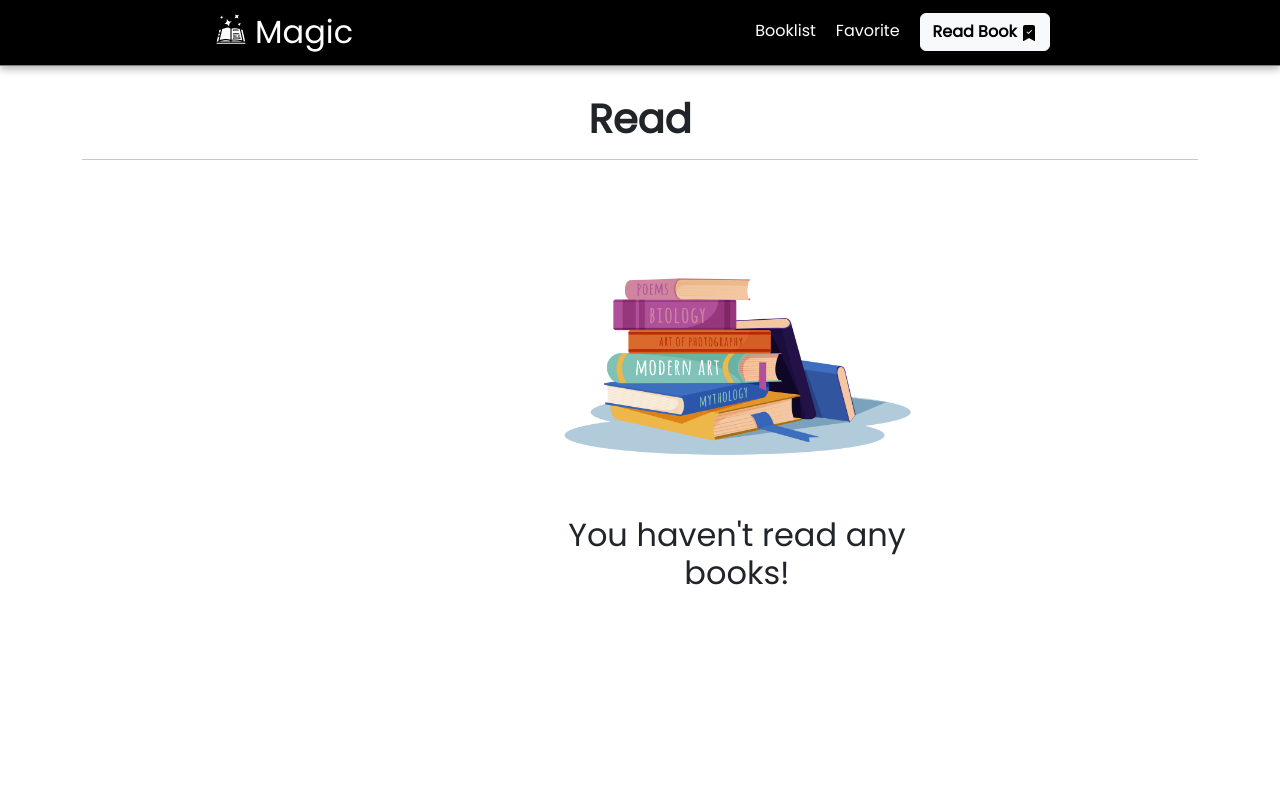
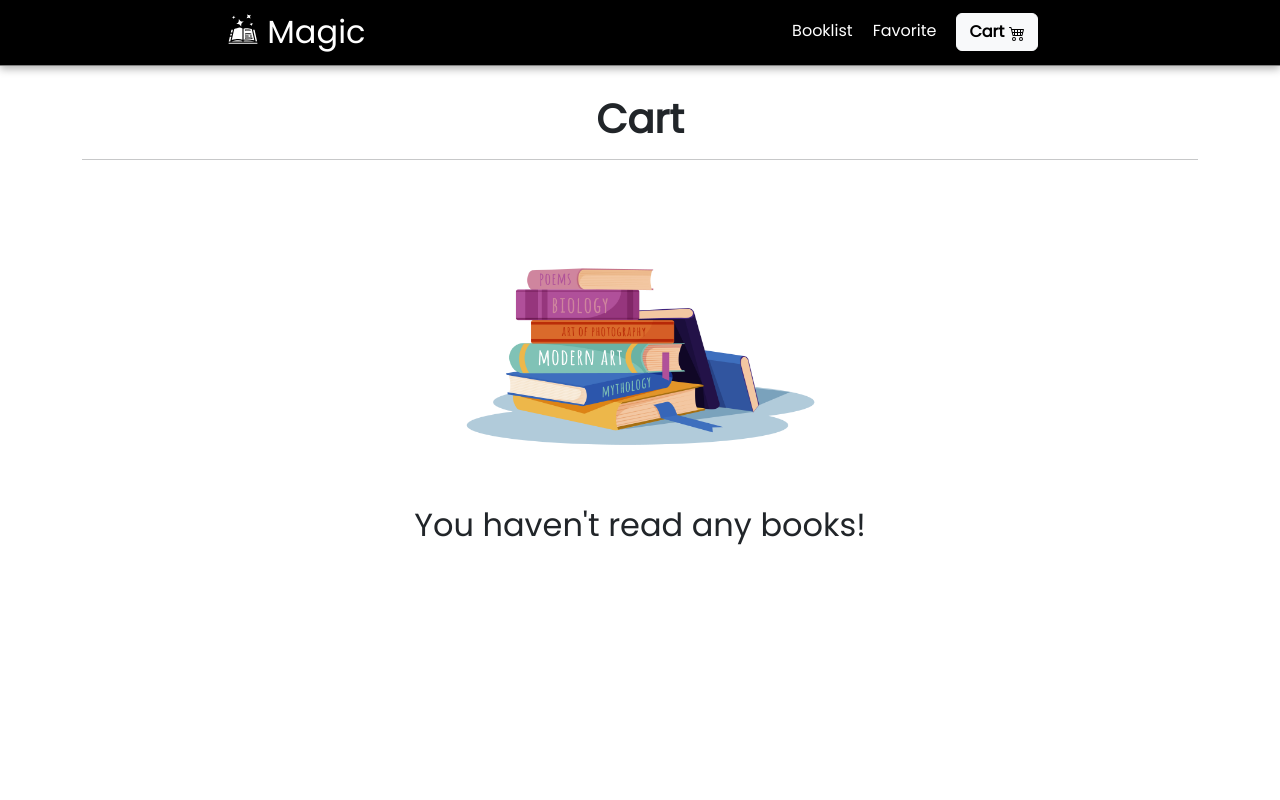
Before and after one commit to limlim21/BooksStore_Project, a React (Create React App) app: page /books/read in a window 1280 px wide. Shown: the top 800 px of the page. Built offline with nearby package versions, Linux system fonts and the light colour scheme; a web font is replaced by a local one.

Commit message:
edit code

```diff
--- a/src/App.css
+++ b/src/App.css
@@ -189,11 +189,21 @@ input {
   justify-items: center;
 }
 
+.read-list{
+  min-height: 84vh;
+  width: 100%;
+  margin-top: 10px;
+  margin-bottom: 10px;
+  display: grid;
+  grid-gap:10px;
+  grid-template-rows: repeat(4, 1fr);
+  justify-items: center;
+}
+
 .fav-msg {
   display: flex;
   flex-direction: column;
   justify-content: start;
-  margin-left: 430px;
 }
 
 .fav-msg img{
--- a/src/Components/Nav/NewNavbar.jsx
+++ b/src/Components/Nav/NewNavbar.jsx
@@ -3,7 +3,7 @@ import "./Navbar.css";
 import { GiSpellBook } from "react-icons/gi";
 import { Link } from "react-router-dom";
 import { Button } from "react-bootstrap";
-import { BsBookmarkCheckFill } from "react-icons/bs";
+import { BsCart4 } from "react-icons/bs";
 
 const NewNavbar = () => {
   const [click, setClick] = useState(false);
@@ -31,13 +31,13 @@ const NewNavbar = () => {
             {button ? (
               <Link to="/books/read" className="btn-link">
                 <Button variant="light">
-                  <b>Read Book</b> <BsBookmarkCheckFill />
+                  <b>Cart</b> <BsCart4 />
                 </Button>
               </Link>
             ) : (
               <Link to="/books/read" className="btn-link">
                 <Button variant="outline-light" size="sm">
-                  Read Book
+                  Cart
                 </Button>
               </Link>
             )}
--- a/src/Components/Pages/BookDetails.jsx
+++ b/src/Components/Pages/BookDetails.jsx
@@ -62,7 +62,7 @@ const BookDetails = () => {
                       <b style={{ color: "black" }}> Price</b>
                     </h6>
                     <h5 className="card-text">
-                      <small>Today It's FREE!</small>
+                      <small>Today, It's FREE!</small>
                     </h5>
                   </div>
 
@@ -105,14 +105,14 @@ const BookDetails = () => {
                         className="btn btn-outline-success"
                         onClick={() => removeFromReadBook(book.id)}
                       >
-                        Delete Book{" "}
+                        Delete Book
                       </button>
                     ) : (
                       <button
                         className="btn btn-success"
                         onClick={() => addToReadBook(book)}
                       >
-                        Add to Read{" "}
+                        Add to Read
                       </button>
                     )}
                   </div>
--- a/src/Components/Pages/Favorites.jsx
+++ b/src/Components/Pages/Favorites.jsx
@@ -16,6 +16,7 @@ const Favorites = () => {
   };
 
   return (
+    <div className="Favorites">
       <div className="container">
         <div className="col">
           <h1 className="display-6 fw-bolder text-center">Your Fav!</h1>
@@ -36,6 +37,7 @@ const Favorites = () => {
                         className="card-img-top"
                         alt="..."
                       />
+
                       <div className="card-body">
                         <p className="card-text">{book.authors}</p>
                         <h5 className="card-title">{book.title}</h5>
@@ -84,11 +86,12 @@ const Favorites = () => {
               </div>
             ))
           ) : (
-          <div className="fav-msg">
+            <div className="fav-msg" style={{ marginLeft: "440px" }}>
               <img src="/images/book.jpg" alt="" />
               <h2>You don't have any favorite books yet!</h2>
             </div>
           )}
+        </div>
       </div>
     </div>
   );
--- a/src/Components/Pages/ReadBook.jsx
+++ b/src/Components/Pages/ReadBook.jsx
@@ -16,47 +16,56 @@ const ReadBook = () => {
   };
 
   return (
+    <>
       <div className="ReadBook">
         <div className="container">
           <div className="col">
-          <h1 className="display-6 fw-bolder text-center">Read</h1>
+            <h1 className="display-6 fw-bolder text-center">Cart</h1>
             <hr />
           </div>
-        <div className="favorites-list">
+          <div className="read-list">
             {readBook.length > 0 ? (
               readBook.map((book) => (
                 <div className="">
                   <div key={book.id} className="">
                     <div className="">
-                    <div
-                      className="card col-md-3 cd-content"
-                      style={{ width: "16rem" }}
-                    >
+                      <div class="card mb-3" style={{ width: "1100px" }}>
+                        <div class="row g-0">
+                          <div class="col-md-2">
                             <img
                               src={book.image_url}
-                        className="card-img-top"
+                              class="img-fluid rounded-start"
                               alt="..."
+                              style={{ width: "8rem" }}
                               onClick={() => navigate(`/books/${book.id}`)}
                             />
-                      <div className="card-body">
-                        <p className="card-text">{book.authors}</p>
-                        <h5 className="card-title">{book.title}</h5>
+                          </div>
+                          <div class="col-md-10">
+                            <div
+                              class="card-body"
+                              style={{ maxHeight: "200px" }}
+                            >
+                              <h5 class="card-title">{book.title}</h5>
+                              <div className="d-flex flex-row mb-2">
+                                <p class="card-text">
                                   <p className="card-text">
-                          <small>{book.genres}</small>
+                                    {book.authors} ({" "}
+                                    <small> {book.genres}</small>){" "}
                                   </p>
-                        <p className="card-text-price">
-                          <b>IDR 50.000</b>
                                 </p>
+                              </div>
                               <h5 className="rating-icon d-flex flex-row justify-content-start">
                                 <AiFillStar />
                                 <h6 className="rating-text">{book.rating}</h6>
                               </h5>
-                        <div className="d-flex flex-row justify-content-between">
+                              <p className="card-text-price">
+                                <b>Today, It's FREE!</b>
+                              </p>
                               <button
                                 className="btn btn-outline-success"
                                 onClick={() => removeFromReadBook(book.id)}
                               >
-                            Delete Book{" "}
+                                Delete Book
                               </button>
                               <button
                                 href="/detail/:id"
@@ -72,9 +81,10 @@ const ReadBook = () => {
                       </div>
                     </div>
                   </div>
+                </div>
               ))
             ) : (
-            <div className="fav-msg">
+              <div className="fav-msg" style={{}}>
                 <img src="/images/book.jpg" alt="" />
                 <h2>You haven't read any books!</h2>
               </div>
@@ -82,6 +92,7 @@ const ReadBook = () => {
           </div>
         </div>
       </div>
+    </>
   );
 };
 
```
Lines whose indentation alone changed are shown as unchanged.
